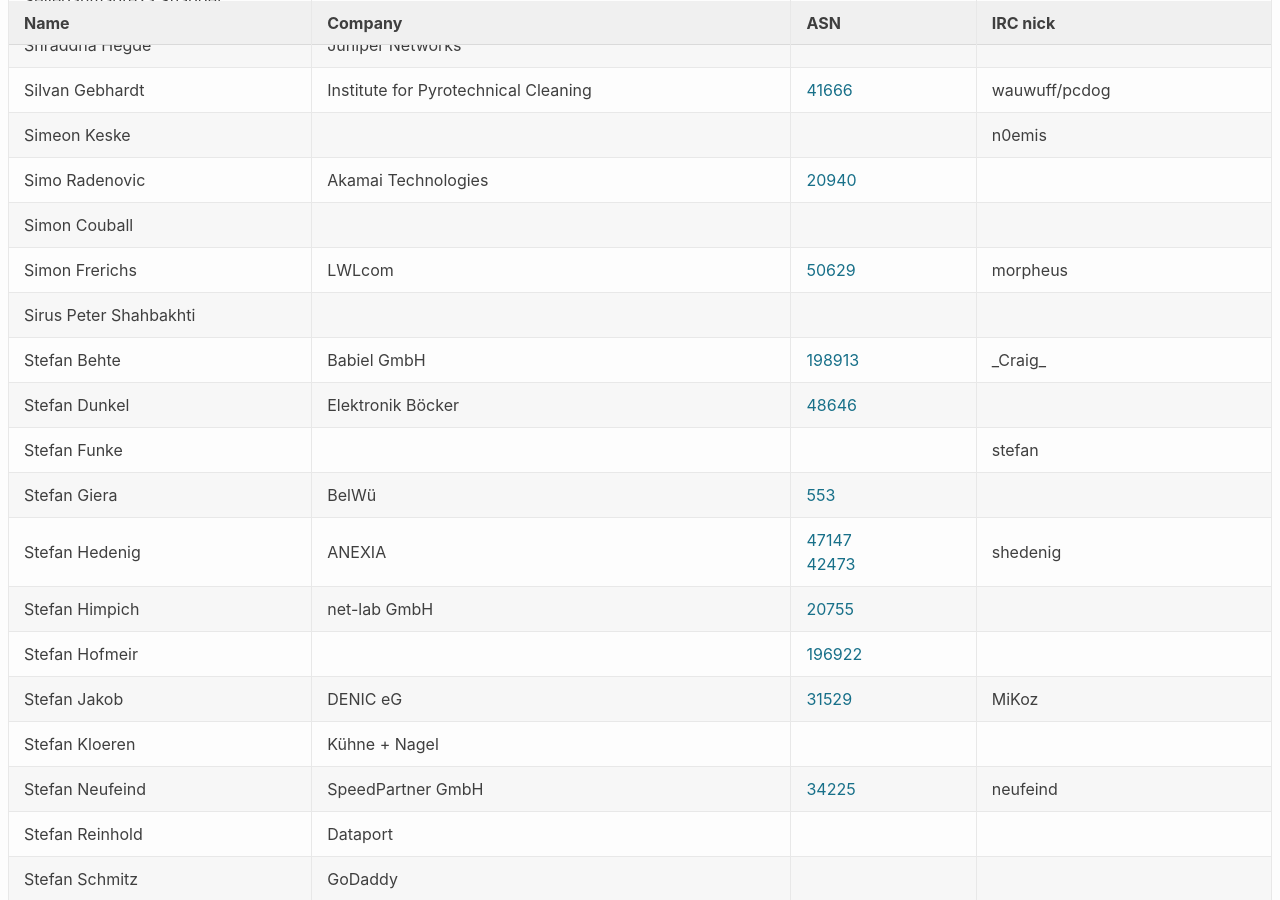
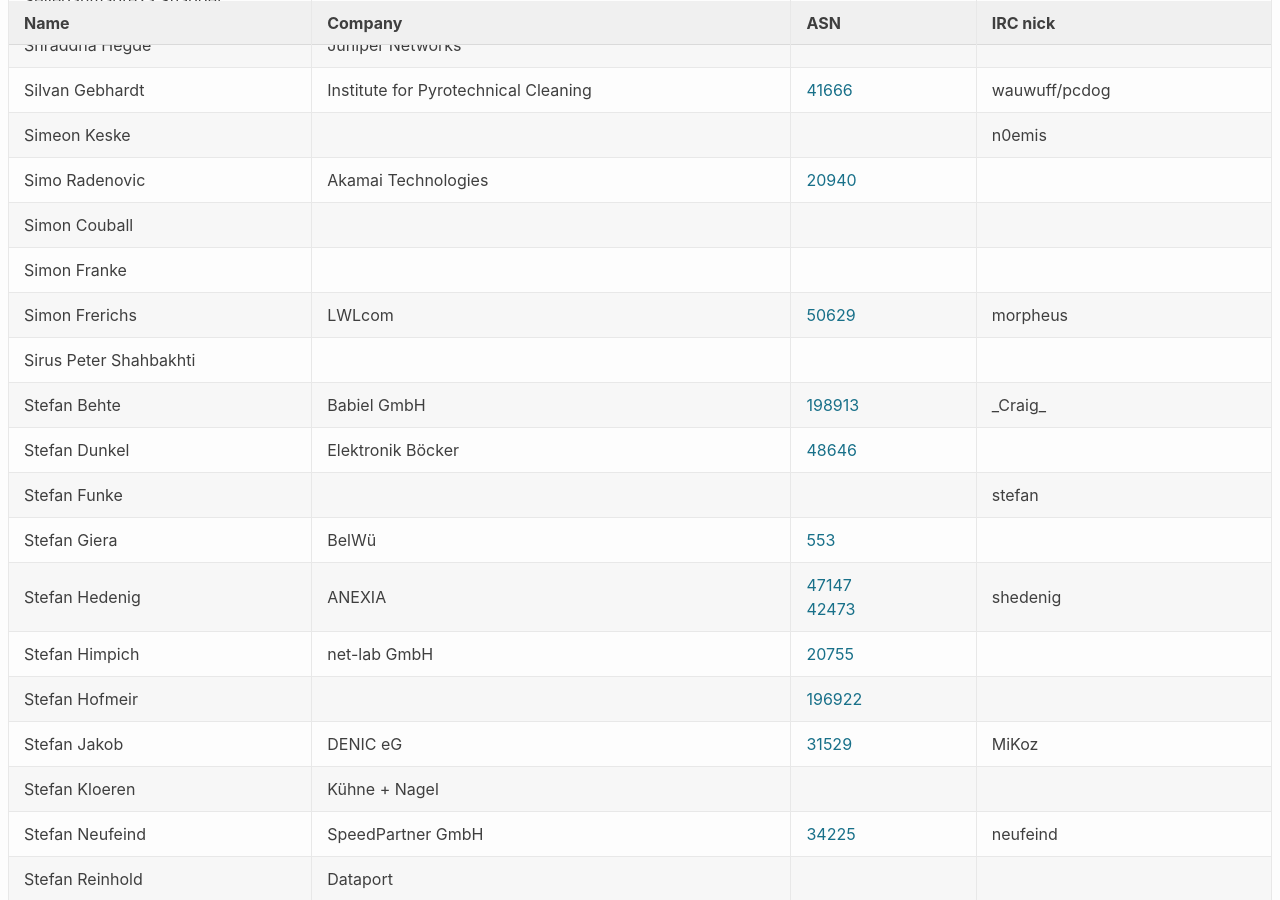
Before and after one commit to denog/pretix-attendeelist, a Jekyll site: the page built from index.markdown, in a window 1280 px wide and 900 px high, scrolled down 20596 px. Built offline with Jekyll 4.4.1, drawn with Linux system fonts in a browser that asks for light colours.

Commit message:
Latest data: Fri Nov  6 08:50:12 UTC 2020

```diff
--- a/_data/attendees.json
+++ b/_data/attendees.json
@@ -2616,6 +2616,12 @@
     "asn": null
   },
   {
+    "name": "Simon Franke",
+    "company": null,
+    "irc": null,
+    "asn": null
+  },
+  {
     "name": "Simon Frerichs",
     "company": "LWLcom",
     "irc": "morpheus",
```
